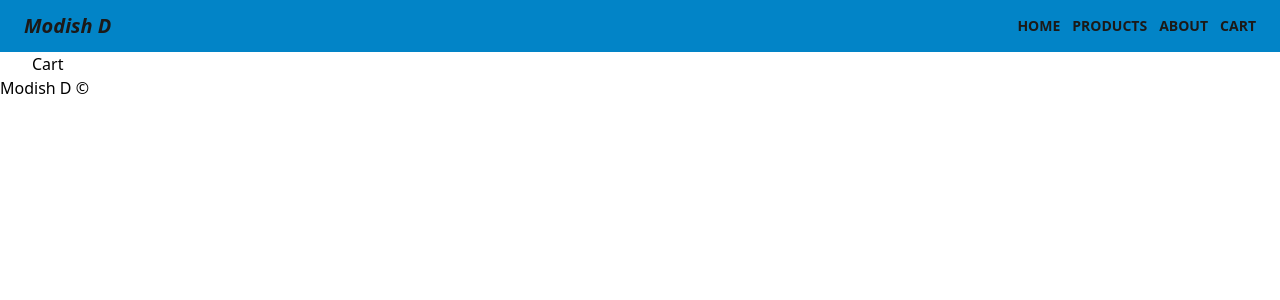
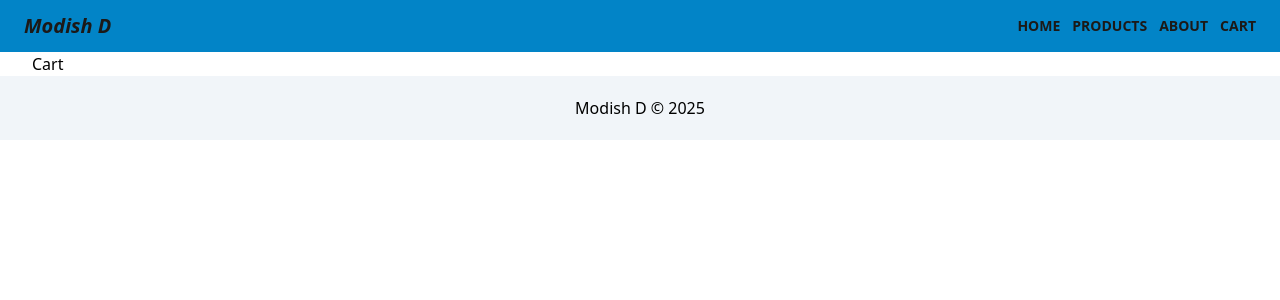
Before and after one commit to Bolaji87/Modish-Dynamics, a React (Vite) app: page /cart in a window 1280 px wide. Shown: the top 300 px of the page. Built offline with nearby package versions, Linux system fonts and the light colour scheme.

Commit message:
feat: build footer component and style

```diff
--- a/src/UI/Footer.jsx
+++ b/src/UI/Footer.jsx
@@ -1,7 +1,15 @@
 import React from "react";
 
 function Footer() {
-  return <footer>Modish D &copy; </footer>;
+  const today = new Date();
+  console.log(today);
+  return (
+    <footer className="flex items-center justify-center bg-slate-100 px-4 py-5">
+      <div>
+        <p>Modish D &copy; {today.getFullYear()}</p>
+      </div>
+    </footer>
+  );
 }
 
 export default Footer;
```
